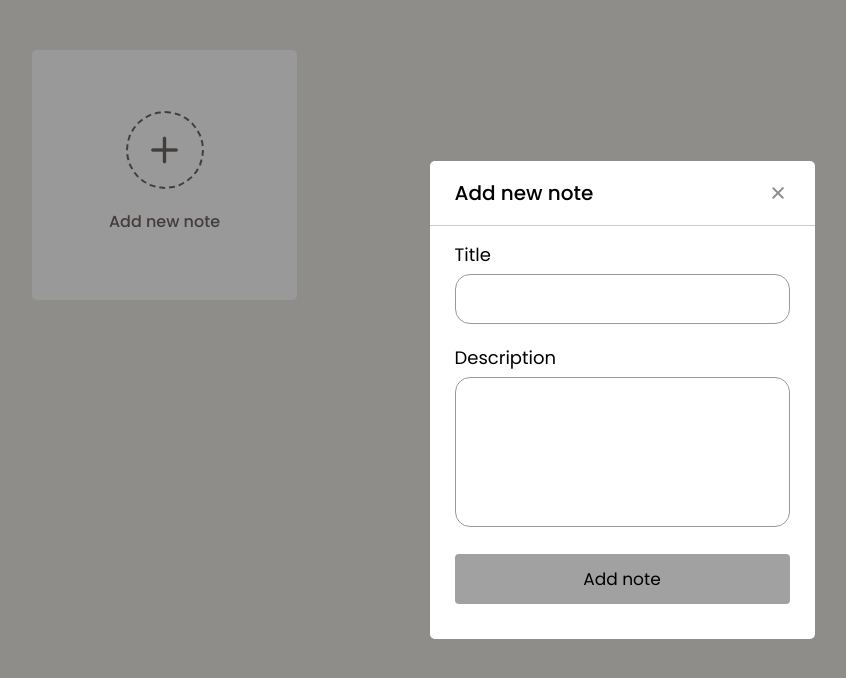
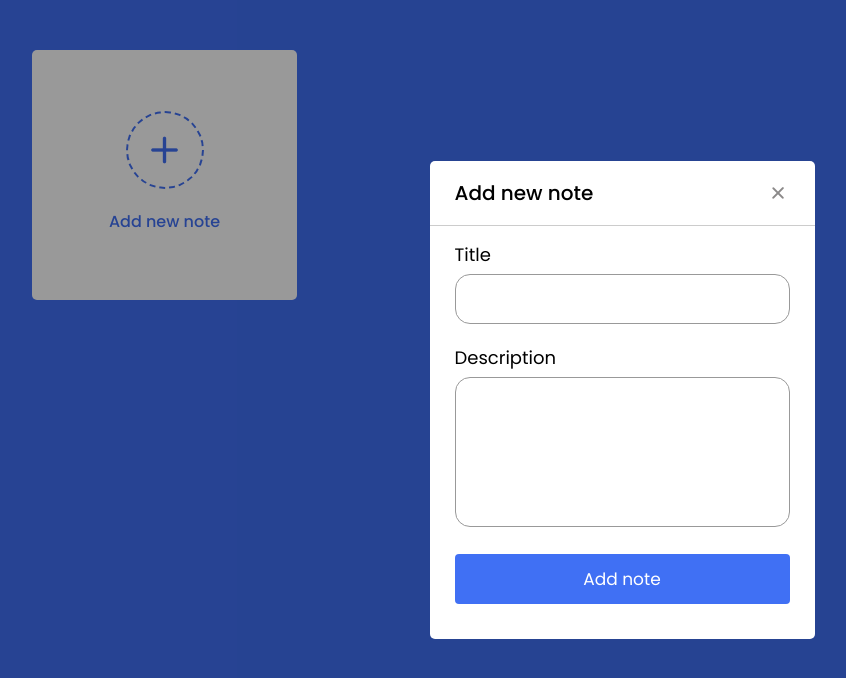
Before and after one commit to ThiagoJMartins/NotesAres, a plain HTML site: page index.html in a window 1280 px wide. Both pictures are taken after a click on the item "Add new note". Shown: the whole page, without its empty margins (18-864 px from the left). Drawn offline with nearby package versions, Linux system fonts and the light colour scheme.

Commit message:
Update style.css

```diff
--- a/style.css
+++ b/style.css
@@ -7,7 +7,7 @@
 }
 
 body{
-background: #edebe6;
+background: #4070f4;
 }
 .wrapper{
     margin: 50px;
@@ -35,14 +35,14 @@ background: #edebe6;
 .add-box .icon{
     height: 78px;
     width: 78px;
-    color: #6e6460;
+    color: #4070f4;
     font-size: 40px;
     border-radius: 50%;
     justify-content: center;
-    border: 2px dashed #6e6460;
+    border: 2px dashed #4070f4;
 }
 .add-box p{
-    color: #6e6460;
+    color: #4070f4;
     font-weight: 500;
     margin-top: 20px;
 }
@@ -187,9 +187,9 @@ form .row label{
     height: 50px;
     border: none;
     outline: none;
-    color: #000;
+    color: #fff;
     cursor: pointer;
     font-size: 17px;
     border-radius: 4px;
-    background: #a1a1a1;
+    background: #4070f4;
 }
```
